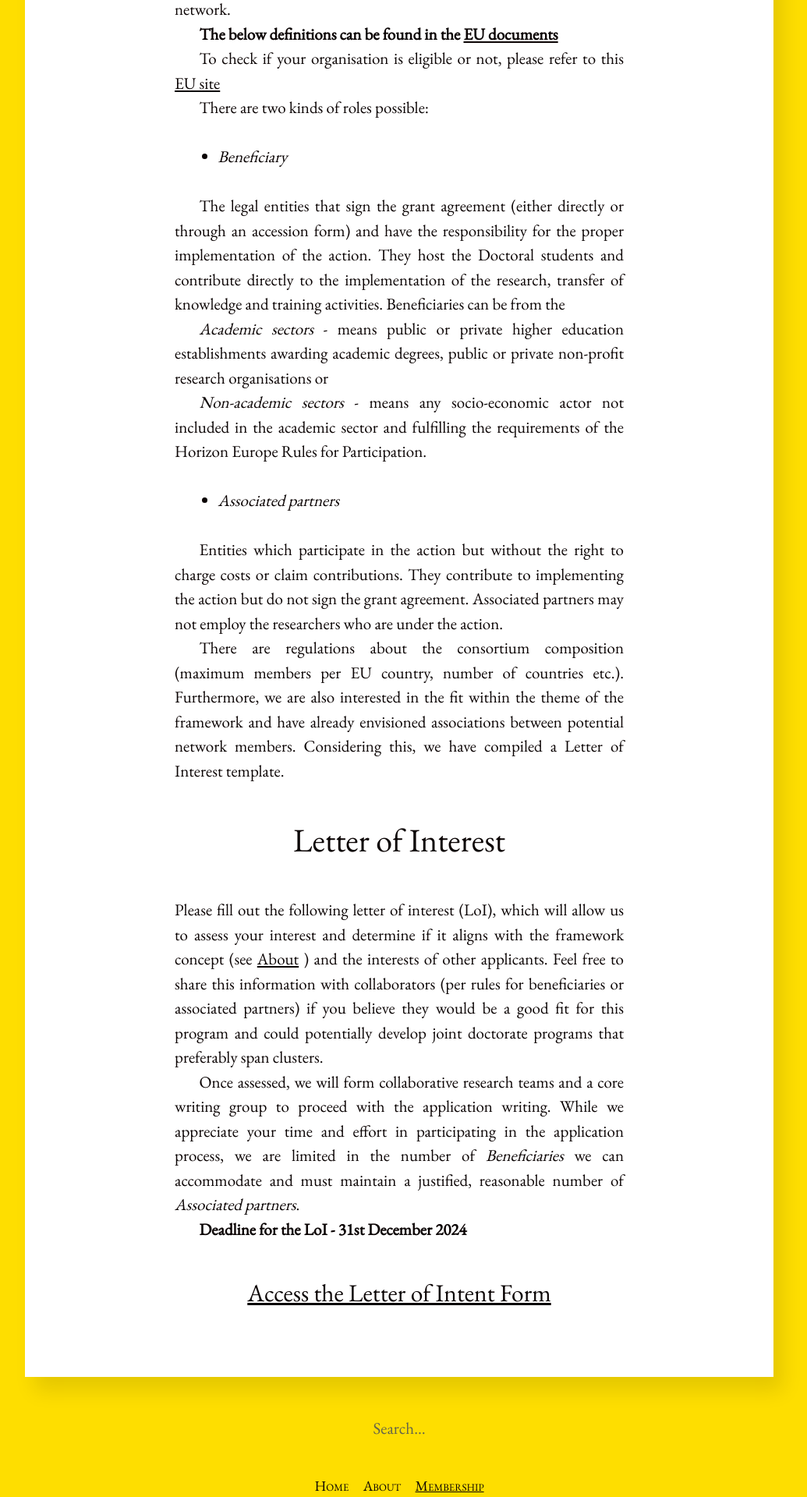
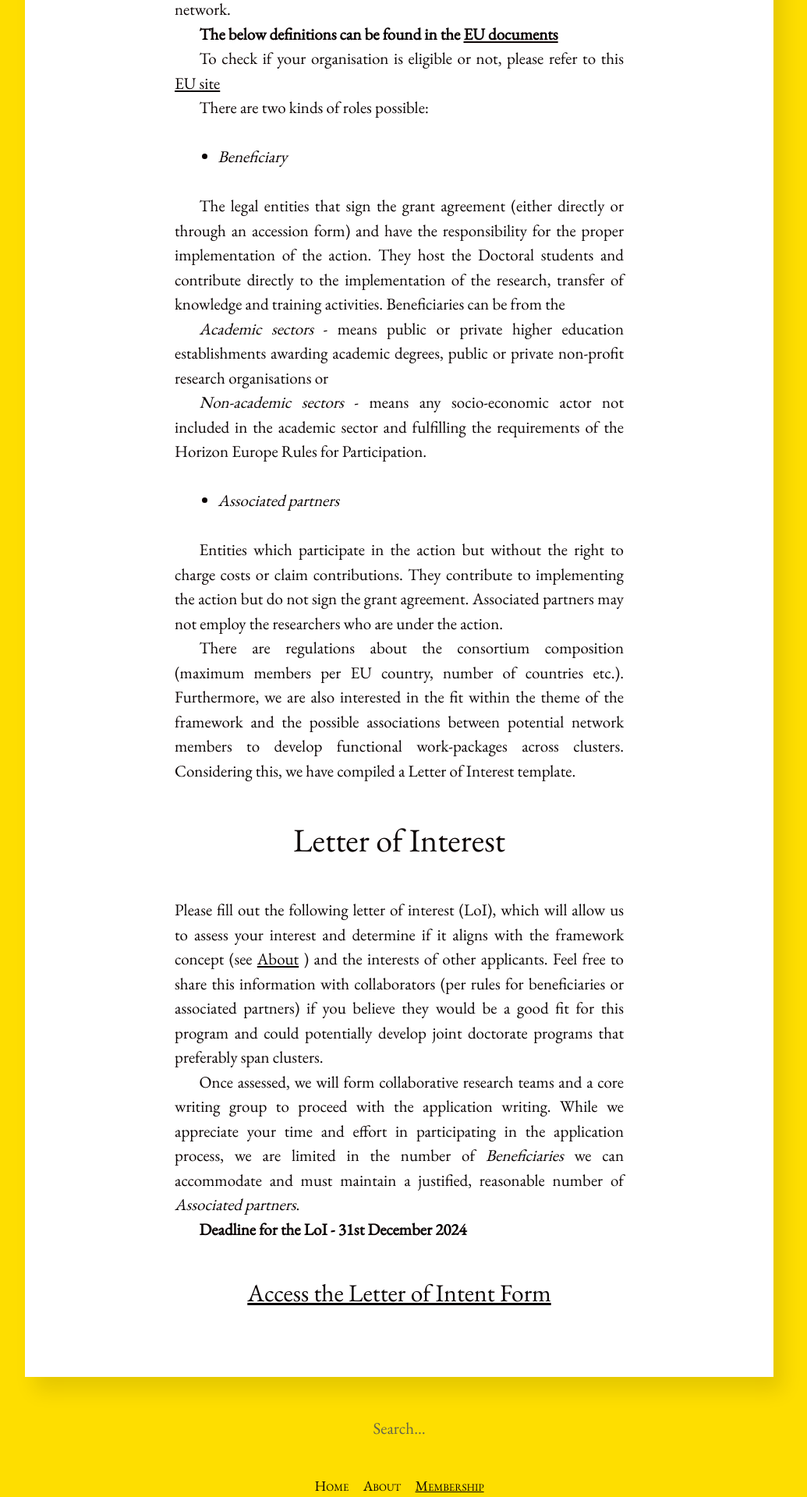
Before and after one commit to resilientEU/resilientEU.github.io, a Jekyll site: the page built from membership.md, in a window 1280 px wide. Shown: the part 571-2491 px from the top of the page at 78% size, without its empty margins (128-1163 px from the left). Built offline with Jekyll 4.4.1, drawn with Linux system fonts in a browser that asks for light colours.

Commit message:
Update membership.md

```diff
--- a/membership.md
+++ b/membership.md
@@ -32,7 +32,7 @@ Associated partners may not employ the researchers who are under the action.
 
 
 There are regulations about the consortium composition (maximum members per EU country, number of countries etc.).
-Furthermore, we are also interested in the fit within the theme of the framework and have already envisioned associations between potential network members.
+Furthermore, we are also interested in the fit within the theme of the framework and the possible associations between potential network members to develop functional work-packages across clusters.
 Considering this, we have compiled a Letter of Interest template.
 
 
```
